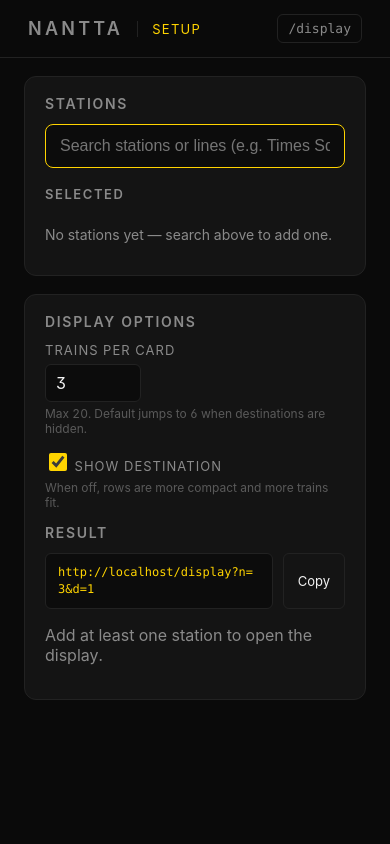
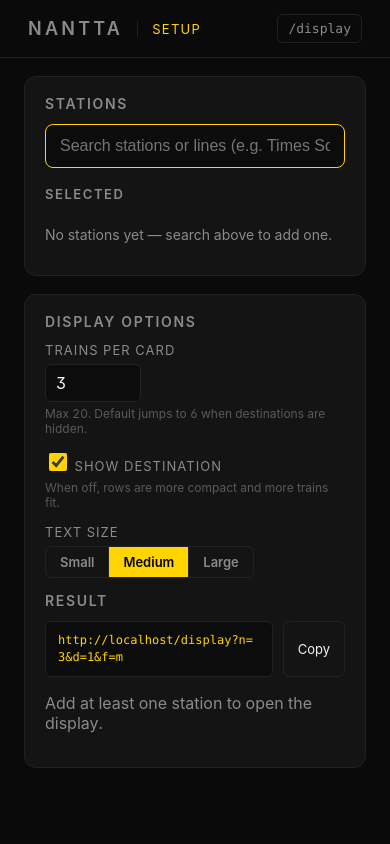
Before and after one commit to lookcw/NANTTA, a Django app: page / in a window 390 px wide. Run offline with Django 5.2, Linux system fonts and the light colour scheme.

Commit message:
Add S/M/L font-size toggle; fix /setup populate bug
- New ?f=s|m|l URL param on /display, default m. Mirrors through
  localStorage round-trip and the gear-icon -> /setup link.
- Setup page: new "Text size" Small/Medium/Large segmented toggle styled
  like the direction toggle; click cycles state.fontSize.
- CSS: 11 size-driven custom properties (--bullet-size, --eta-fs,
  --name-fs, --dest-fs, --dir-fs, --chip-eta-fs, etc.) defined on :root
  for "medium" and overridden on .display--size-s / .display--size-l.
  All the size rules switched from hardcoded px to var(--*). Old
  hardcoded font sizes inside @media (max-width: 480px) removed so the
  user's size choice wins on mobile too.

Bug fix: /setup wasn't restoring saved subscriptions when the URL had
only `n` / `d` / `f` but no `s`. loadFromUrl now only treats the URL as
authoritative when at least one ``s`` is present; otherwise we fall
through to localStorage so the gear-icon round-trip and bare /setup
visits both re-populate stations.

Also: /setup "trains per card" input stays editable mid-typing (don't
write state.n back into the field while activeElement is the input;
normalize on blur).

Co-Authored-By: Claude Opus 4.7 (1M context) <noreply@anthropic.com>

```diff
--- a/trains/static/trains/setup.js
+++ b/trains/static/trains/setup.js
@@ -6,6 +6,7 @@
     subs: [],         // [{id, dir}] where dir is "N" | "S" | "*"
     n: 3,
     showDest: true,
+    fontSize: "m",    // "s" | "m" | "l"
   };
 
   // ---------- DOM helpers ----------
@@ -55,7 +56,11 @@
   const STORAGE_KEY = "nantta.config";
 
   function loadFromUrl(params) {
-    let loaded = false;
+    // Only treat the URL as authoritative when it carries at least one ``s``
+    // subscription. n / d / f alone aren't enough — without subs, fall back
+    // to localStorage so a visit to /setup?n=3&d=1 still restores the user's
+    // saved stations.
+    let hasSubs = false;
     params.getAll("s").forEach((raw) => {
       const [id, dRaw] = raw.split(":");
       const d = (dRaw || "*").toUpperCase();
@@ -63,16 +68,16 @@
       if (!["N", "S", "*"].includes(d)) return;
       if (state.subs.some((x) => x.id === id && x.dir === d)) return;
       state.subs.push({ id, dir: d });
-      loaded = true;
+      hasSubs = true;
     });
+    if (!hasSubs) return false;
     const n = parseInt(params.get("n"), 10);
-    if (Number.isFinite(n)) { state.n = Math.max(1, Math.min(n, 20)); loaded = true; }
+    if (Number.isFinite(n)) state.n = Math.max(1, Math.min(n, 20));
     const dParam = params.get("d");
-    if (dParam != null) {
-      state.showDest = !(dParam === "0" || dParam === "false" || dParam === "no");
-      loaded = true;
-    }
-    return loaded;
+    if (dParam != null) state.showDest = !(dParam === "0" || dParam === "false" || dParam === "no");
+    const fParam = params.get("f");
+    if (["s", "m", "l"].includes(fParam)) state.fontSize = fParam;
+    return true;
   }
 
   function loadFromStorage() {
@@ -90,6 +95,7 @@
       }
       if (Number.isFinite(cfg.n)) state.n = Math.max(1, Math.min(cfg.n, 20));
       if (typeof cfg.showDest === "boolean") state.showDest = cfg.showDest;
+      if (["s", "m", "l"].includes(cfg.fontSize)) state.fontSize = cfg.fontSize;
       return true;
     } catch (_) {
       return false;
@@ -102,13 +108,14 @@
         subs: state.subs,
         n: state.n,
         showDest: state.showDest,
+        fontSize: state.fontSize,
       }));
     } catch (_) { /* quota / private mode — ignore */ }
   }
 
   function initFromUrl() {
     const params = new URLSearchParams(window.location.search);
-    // URL wins when present; otherwise fall back to localStorage.
+    // URL wins when it carries subs; otherwise fall through to storage.
     const fromUrl = loadFromUrl(params);
     if (!fromUrl) loadFromStorage();
   }
@@ -278,7 +285,20 @@
     // overwrite the user's in-progress keystrokes.
     if (document.activeElement !== nInput) nInput.value = String(state.n);
     dInput.checked = state.showDest;
+    document.querySelectorAll('#size-toggle button[data-size]').forEach((btn) => {
+      btn.setAttribute("aria-pressed", btn.dataset.size === state.fontSize ? "true" : "false");
+    });
   }
+
+  // Font-size toggle (S/M/L)
+  document.querySelectorAll('#size-toggle button[data-size]').forEach((btn) => {
+    btn.addEventListener("click", () => {
+      const v = btn.dataset.size;
+      if (!["s", "m", "l"].includes(v)) return;
+      state.fontSize = v;
+      syncAll();
+    });
+  });
 
   // ---------- URL preview + open ----------
   function buildPath() {
@@ -286,6 +306,7 @@
     state.subs.forEach((s) => params.append("s", `${s.id}:${s.dir}`));
     params.set("n", String(state.n));
     params.set("d", state.showDest ? "1" : "0");
+    params.set("f", state.fontSize);
     return `/display?${params.toString()}`;
   }
   function renderUrl() {
--- a/trains/static/trains/style.css
+++ b/trains/static/trains/style.css
@@ -7,6 +7,48 @@
   --text-dimmer: #5a5a5a;
   --accent: #ffd400;
   --stale: #c93030;
+
+  /* Display size — overridden by .display--size-{s,m,l} classes. Defaults
+     here are the "medium" tier. */
+  --bullet-size: 48px;
+  --bullet-fs: 26px;
+  --bullet-sm-size: 32px;
+  --bullet-sm-fs: 18px;
+  --eta-fs: 38px;
+  --chip-eta-fs: 22px;
+  --name-fs: 18px;
+  --sub-fs: 10px;
+  --dest-fs: 13px;
+  --dir-fs: 11px;
+  --bullet-col: 52px;
+}
+
+.display--size-s {
+  --bullet-size: 36px;
+  --bullet-fs: 20px;
+  --bullet-sm-size: 26px;
+  --bullet-sm-fs: 15px;
+  --eta-fs: 28px;
+  --chip-eta-fs: 17px;
+  --name-fs: 15px;
+  --sub-fs: 9px;
+  --dest-fs: 11px;
+  --dir-fs: 9px;
+  --bullet-col: 40px;
+}
+
+.display--size-l {
+  --bullet-size: 64px;
+  --bullet-fs: 34px;
+  --bullet-sm-size: 42px;
+  --bullet-sm-fs: 24px;
+  --eta-fs: 52px;
+  --chip-eta-fs: 30px;
+  --name-fs: 24px;
+  --sub-fs: 12px;
+  --dest-fs: 16px;
+  --dir-fs: 13px;
+  --bullet-col: 70px;
 }
 
 * { box-sizing: border-box; }
@@ -507,6 +541,30 @@ html, body {
 .switch { display: inline-flex; align-items: center; gap: 8px; text-transform: none; letter-spacing: 0; font-size: 15px; color: var(--text); }
 .switch input { width: 18px; height: 18px; accent-color: var(--accent); }
 
+.size-toggle {
+  display: inline-flex;
+  border: 1px solid var(--panel-border);
+  border-radius: 6px;
+  overflow: hidden;
+}
+.size-toggle button {
+  background: transparent;
+  color: var(--text-dim);
+  border: 0;
+  font: inherit;
+  font-size: 13px;
+  font-weight: 600;
+  padding: 7px 14px;
+  cursor: pointer;
+  border-right: 1px solid var(--panel-border);
+}
+.size-toggle button:last-child { border-right: 0; }
+.size-toggle button:hover { color: var(--text); }
+.size-toggle button[aria-pressed="true"] {
+  background: var(--accent);
+  color: #000;
+}
+
 /* URL preview + open */
 .url-preview {
   display: grid;
--- a/trains/templates/trains/display.html
+++ b/trains/templates/trains/display.html
@@ -22,7 +22,8 @@
         localStorage.setItem(KEY, JSON.stringify({
           subs: subsFromServer,
           n: {{ trains_per_card }},
-          showDest: {% if show_destination %}true{% else %}false{% endif %}
+          showDest: {% if show_destination %}true{% else %}false{% endif %},
+          fontSize: "{{ font_size|escapejs }}"
         }));
       } catch (_) { /* ignore */ }
       {% else %}
@@ -39,6 +40,7 @@
         });
         if (Number.isFinite(cfg.n)) params.set("n", String(cfg.n));
         if (typeof cfg.showDest === "boolean") params.set("d", cfg.showDest ? "1" : "0");
+        if (["s", "m", "l"].indexOf(cfg.fontSize) !== -1) params.set("f", cfg.fontSize);
         if (!params.getAll("s").length) return;
         window.location.replace("/display?" + params.toString());
       } catch (_) { /* ignore */ }
@@ -48,7 +50,7 @@
   <script type="module" src="https://unpkg.com/@hotwired/turbo@8.0.5/dist/turbo.es2017-esm.js"></script>
   <script src="{% static 'trains/countdown.js' %}" defer></script>
 </head>
-<body class="display" data-feed-age="{{ feed_age|default:'' }}">
+<body class="display display--size-{{ font_size|default:'m' }}" data-feed-age="{{ feed_age|default:'' }}">
   <header class="display__header">
     <h1>NANTTA</h1>
     <div class="display__meta">
--- a/trains/templates/trains/setup.html
+++ b/trains/templates/trains/setup.html
@@ -49,6 +49,15 @@
         <p class="option__hint">When off, rows are more compact and more trains fit.</p>
       </div>
 
+      <div class="option">
+        <label>Text size</label>
+        <div id="size-toggle" class="size-toggle" role="radiogroup">
+          <button type="button" data-size="s" aria-pressed="false">Small</button>
+          <button type="button" data-size="m" aria-pressed="true">Medium</button>
+          <button type="button" data-size="l" aria-pressed="false">Large</button>
+        </div>
+      </div>
+
       <h2 class="panel__subheader">Result</h2>
       <div class="url-preview">
         <code id="url-out"></code>
--- a/trains/views.py
+++ b/trains/views.py
@@ -92,10 +92,16 @@ def _read_show_dest(request: HttpRequest) -> bool:
     return raw not in ("0", "false", "no")
 
 
+def _read_font_size(request: HttpRequest) -> str:
+    raw = (request.GET.get("f") or "m").strip().lower()
+    return raw if raw in ("s", "m", "l") else "m"
+
+
 @require_GET
 def display(request: HttpRequest):
     subs = parse_subs(request.GET.getlist("s"))
     show_dest = _read_show_dest(request)
+    font_size = _read_font_size(request)
     # When destinations are hidden, default n bumps from 3 to 6 — rows are
     # visually shorter so we can fit more before getting cluttered.
     n = _read_n(request, default=6 if not show_dest else 3)
@@ -105,10 +111,11 @@ def display(request: HttpRequest):
     stream_params: list[tuple[str, str]] = [("s", f"{s.stop_id}:{s.direction}") for s in subs]
     stream_params.append(("n", str(n)))
     stream_params.append(("d", "1" if show_dest else "0"))
+    stream_params.append(("f", font_size))
     stream_qs = urlencode(stream_params)
     setup_qs = urlencode(
         [("s", f"{s.stop_id}:{s.direction}") for s in subs]
-        + [("n", str(n)), ("d", "1" if show_dest else "0")]
+        + [("n", str(n)), ("d", "1" if show_dest else "0"), ("f", font_size)]
     )
     return render(request, "trains/display.html", {
         "subs": subs,
@@ -118,6 +125,7 @@ def display(request: HttpRequest):
         "feed_age": feed_age_seconds(now),
         "trains_per_card": n,
         "show_destination": show_dest,
+        "font_size": font_size,
     })
 
 
```
Also changed, not shown: other parts of trains/static/trains/style.css (+17 -25 lines).
